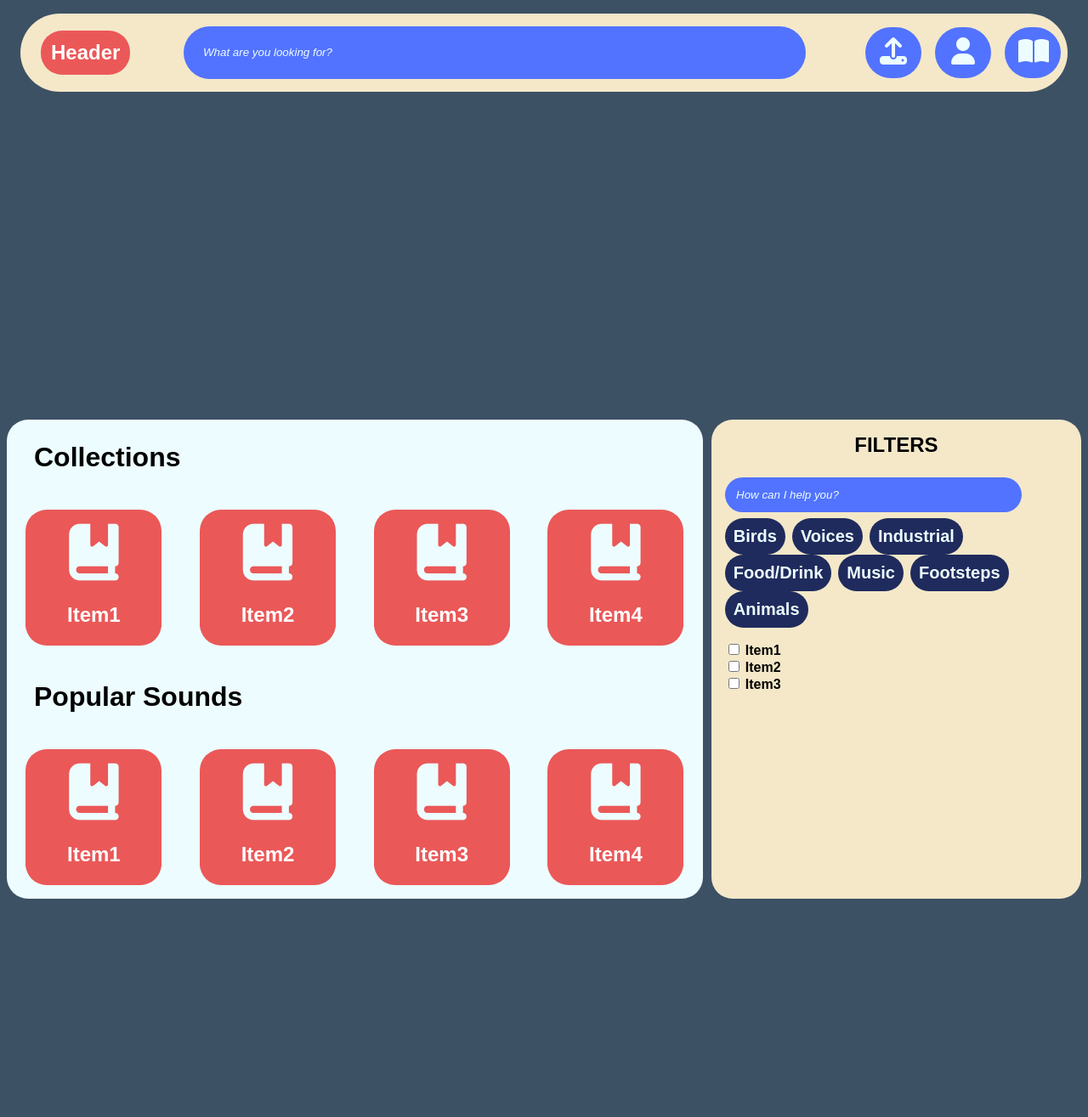
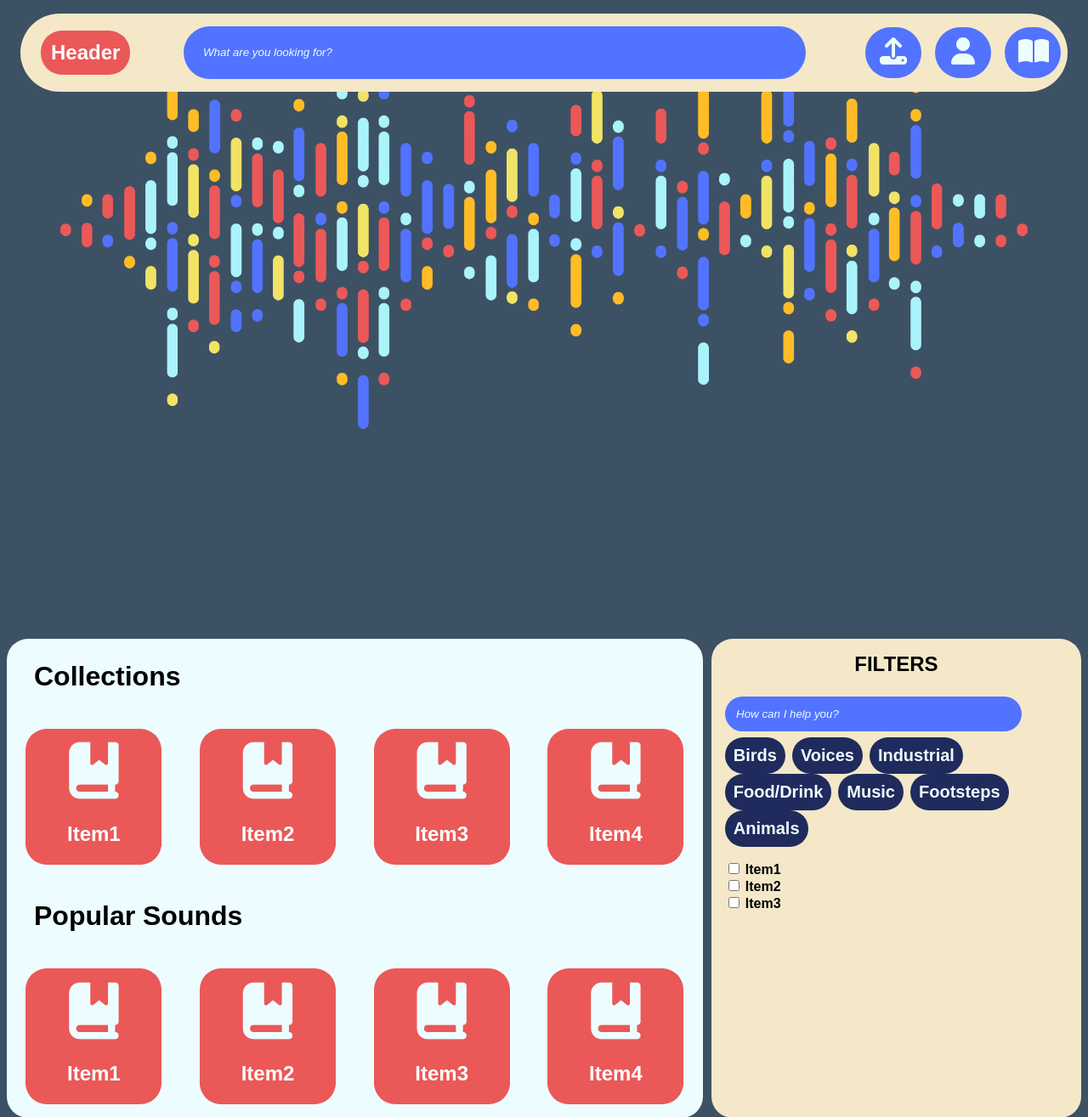
Before and after one commit to NoahZS-webdev/catalystSoundLib, a PHP site: page / in a window 1280 px wide. Shown: the top 1315 px of the page at 85% size. Before the commit the page ends 1058 px from the top, so only its background shows below. Run offline with PHP 8.4, Linux system fonts and the light colour scheme; some libraries are stand-ins or nearby versions; some web fonts are replaced.

Commit message:
got banner image and set up mobile style section

```diff
--- a/css/styles.css
+++ b/css/styles.css
@@ -36,6 +36,13 @@ label {
 }
 
 /* styles for nav bar flex container and flex items */
+
+.bannerImg {
+    max-width: 90%;
+    object-position:0 -200px;
+    margin-left: 5%;
+}
+
 .flexContainerNav {
     display: flex;
     flex-direction: row;
@@ -45,6 +52,7 @@ label {
     border-radius: 50px;
     color: #ffffff;
     margin: 1em;
+    margin-bottom: 0;
 }
 
 .btn {
@@ -218,3 +226,9 @@ input[type=text], select, textarea {
     font-style: italic;
 }
 /* end styles for main section */
+
+@media only screen and (max-width:690px) {
+    .topBox {
+        display: none;
+    }
+}
--- a/index.html
+++ b/index.html
@@ -17,7 +17,7 @@
     *'flexNav' is the class for the flex items in 'flexContainerNav'
     *'flexHeader' is the class for the flebox item spesifically for the logo and another flexbox withing the first ont to contain flexnav
     -->
-
+    <div class="topBox">
     <div class="flexContainerNav">
         <div class="flexHeader"><h2>Header</h2></div>
 
@@ -34,11 +34,14 @@
         </div>
     </div>
 
+    <img src="media/visualizer.png" class="bannerImg">
+    </div>
+
     <!--Space between the nav bar and the next section-->
-<div class="spacer"></div>
+<!-- <div class="spacer"></div>
         <p>&nbsp;</p>
 </div>
-
+     -->
 <!-- Section for the flexbox containing the sounds/categories -->
  <section class="mainSection">
 <div class="mainDiv">
```
